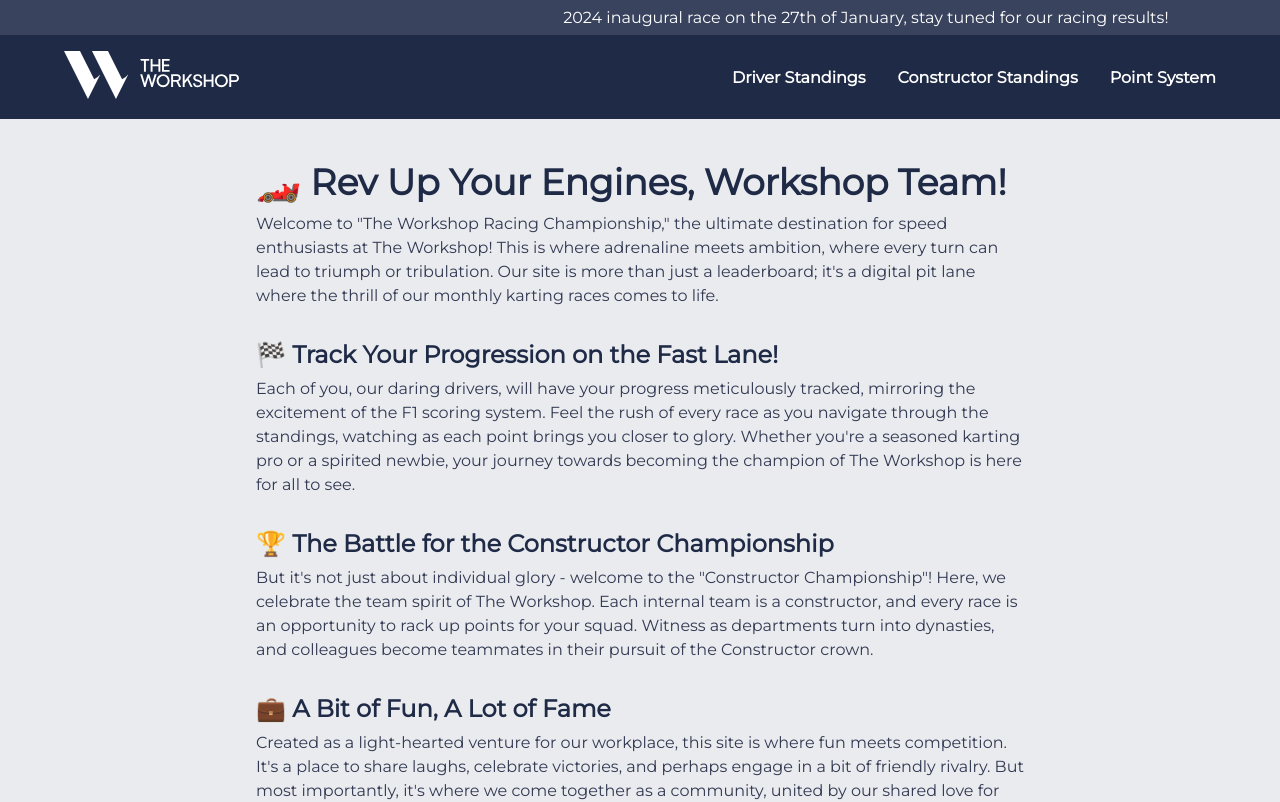
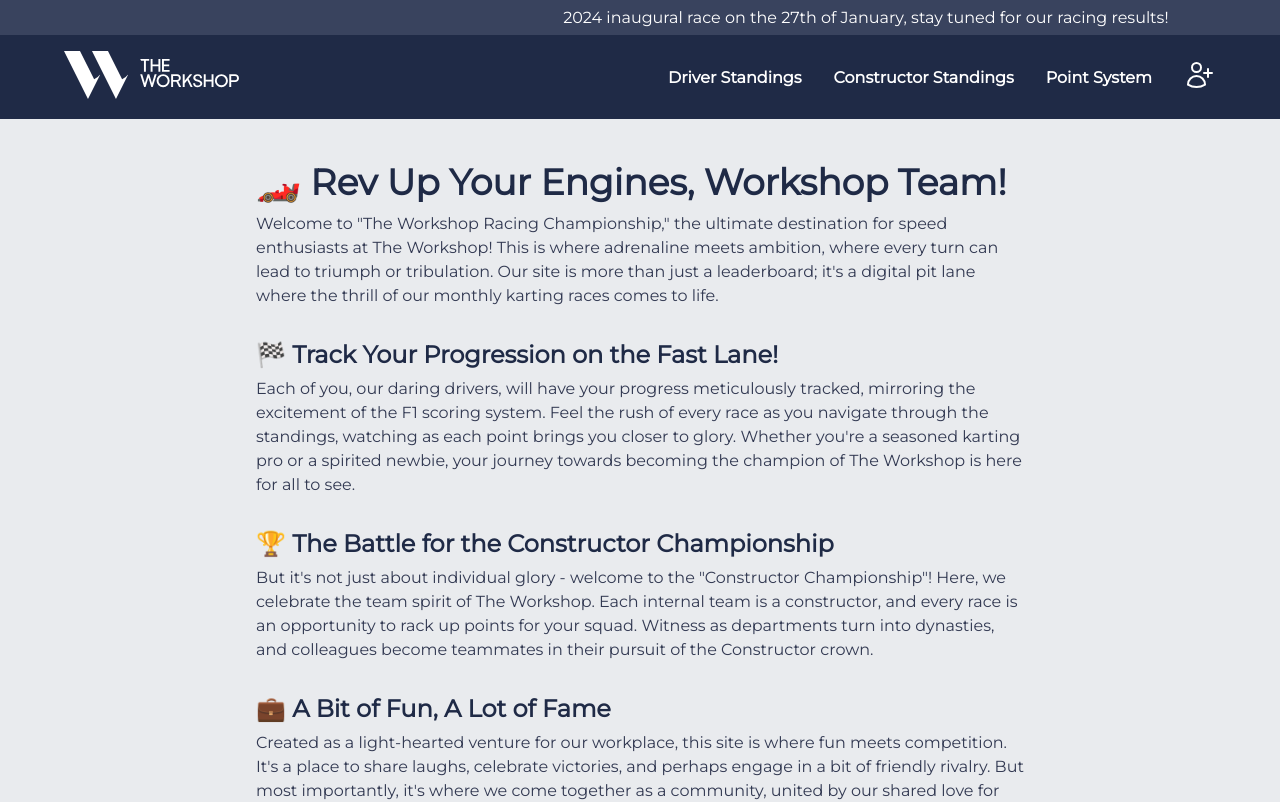
Before and after one commit to Casm101/the-workshop-racing-championship, a Next.js app: page / in a window 1280 px wide. Shown: the top 802 px of the page. Built offline with nearby package versions, Linux system fonts and the light colour scheme; a web font is replaced by a local one.

Commit message:
Update: minor esthetic changes

```diff
--- a/src/app/driver-standings/page.tsx
+++ b/src/app/driver-standings/page.tsx
@@ -17,7 +17,6 @@ const getData = async () => {
       Result: true
     }
   });
-  console.log(drivers);
   return { drivers };
 };
 
--- a/src/app/layout.tsx
+++ b/src/app/layout.tsx
@@ -13,6 +13,10 @@ export default function RootLayout({ children }: LayoutProps) {
 
   return (
     <html lang="en">
+      <head>
+        <title>The Workshop Racing Championship</title>
+        <link rel="icon" type="image/png" sizes="32x32" href="/favicon.png"></link>
+      </head>
       <Header
         logo="/logo.svg"
         notification='2024 inaugural race on the 27th of January, stay tuned for our racing results!'
--- a/src/components/Header/index.tsx
+++ b/src/components/Header/index.tsx
@@ -28,6 +28,9 @@ export const Header = ({ logo, notification }: HeaderProps) => {
           <a href="/driver-standings">Driver Standings</a>
           <a href="/constructor-standings">Constructor Standings</a>
           <a href="/point-system">Point System</a>
+          <a href="/driver/sign-up">
+            <img src="/user-plus.svg" alt="Driver sign-up image" />
+          </a>
         </div>
       </div>
     </header>
--- a/src/components/Header/styles.scss
+++ b/src/components/Header/styles.scss
@@ -37,6 +37,10 @@
         font-weight: 600;
 
         transition: .2s;
+
+        img {
+          width: 2rem
+        }
 
         &:hover {
           color: lightgrey;
```
Also changed, not shown: public/favicon.png (added), public/user-plus.svg (added), src/app/constructor-standings/page.tsx (line endings or trailing spaces), src/app/driver/sign-up/page.tsx (renamed from src/app/driver/create/page.tsx). Lines whose indentation alone changed are shown as unchanged.
